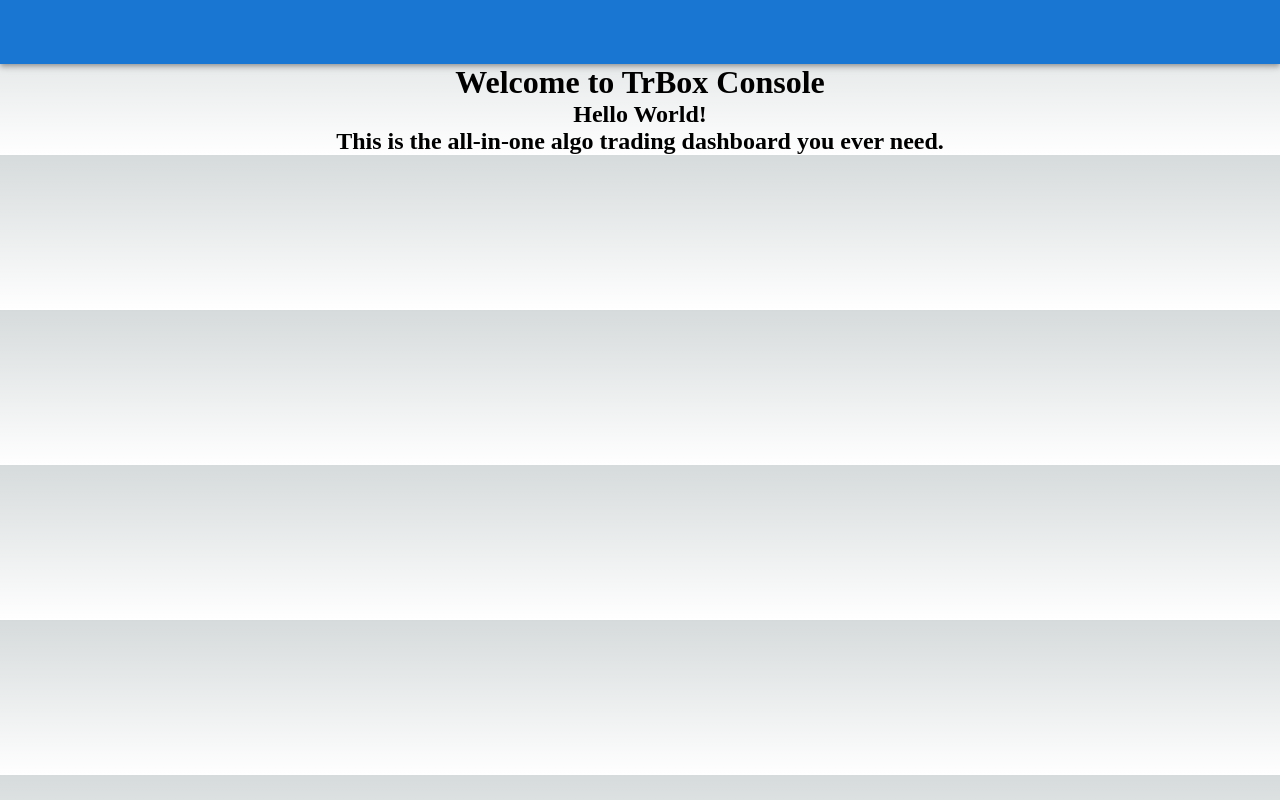
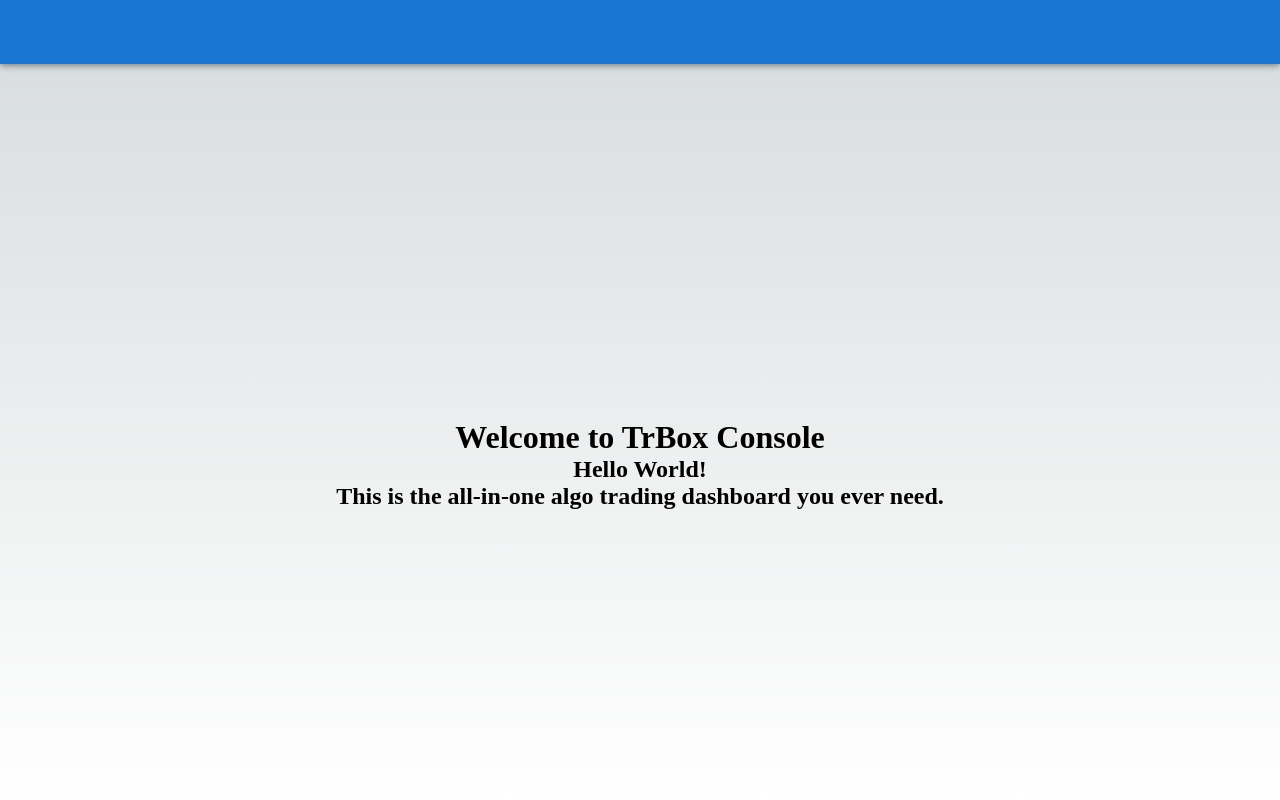
Before and after one commit to quantumsnowball/trbox-dashboard, a Next.js app: page / in a window 1280 px wide. Built offline with nearby package versions, Linux system fonts and the light colour scheme.

Commit message:
style: centered div

```diff
--- a/pages/index.tsx
+++ b/pages/index.tsx
@@ -2,9 +2,14 @@ import { styled } from '@mui/material'
 
 
 const Div = styled('div')`
+  /* take all vertical space */
+  height: 100%;
+  /* single item each row */
   display: flex;
   flex-flow: column nowrap;
-  justify-content: space-between;
+  /* align vertically */
+  justify-content: center;
+  /* align horizontally */
   align-items: center;
 `;
 
--- a/styles/globals.css
+++ b/styles/globals.css
@@ -81,11 +81,13 @@
 
 html,
 body {
+  height: 100%;
   max-width: 100vw;
   overflow-x: hidden;
 }
 
 body {
+  height: 100%;
   color: rgb(var(--foreground-rgb));
   background: linear-gradient(
       to bottom,
@@ -93,6 +95,10 @@ body {
       rgb(var(--background-end-rgb))
     )
     rgb(var(--background-start-rgb));
+}
+
+#__next {
+  height: 100%;
 }
 
 a {
```
